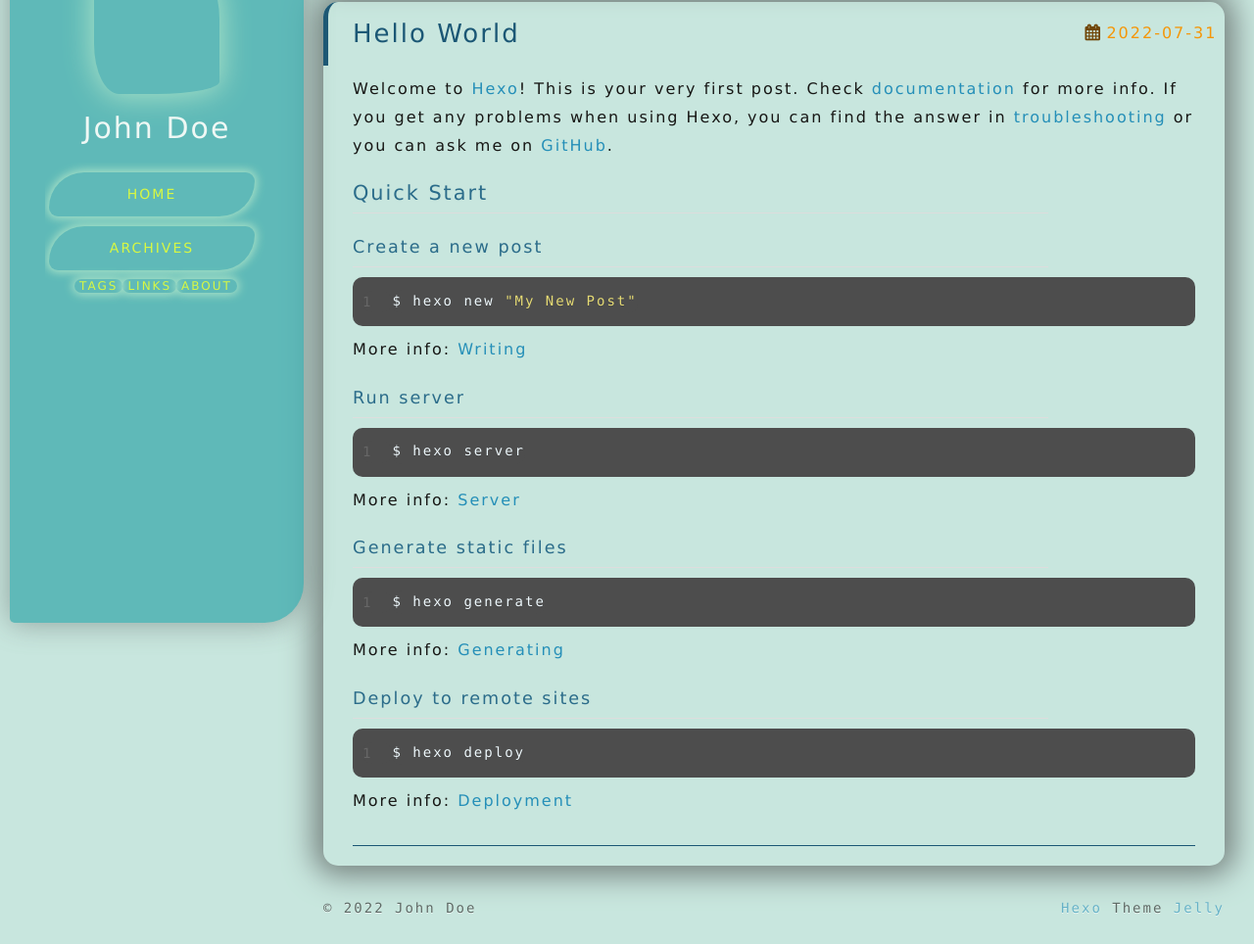
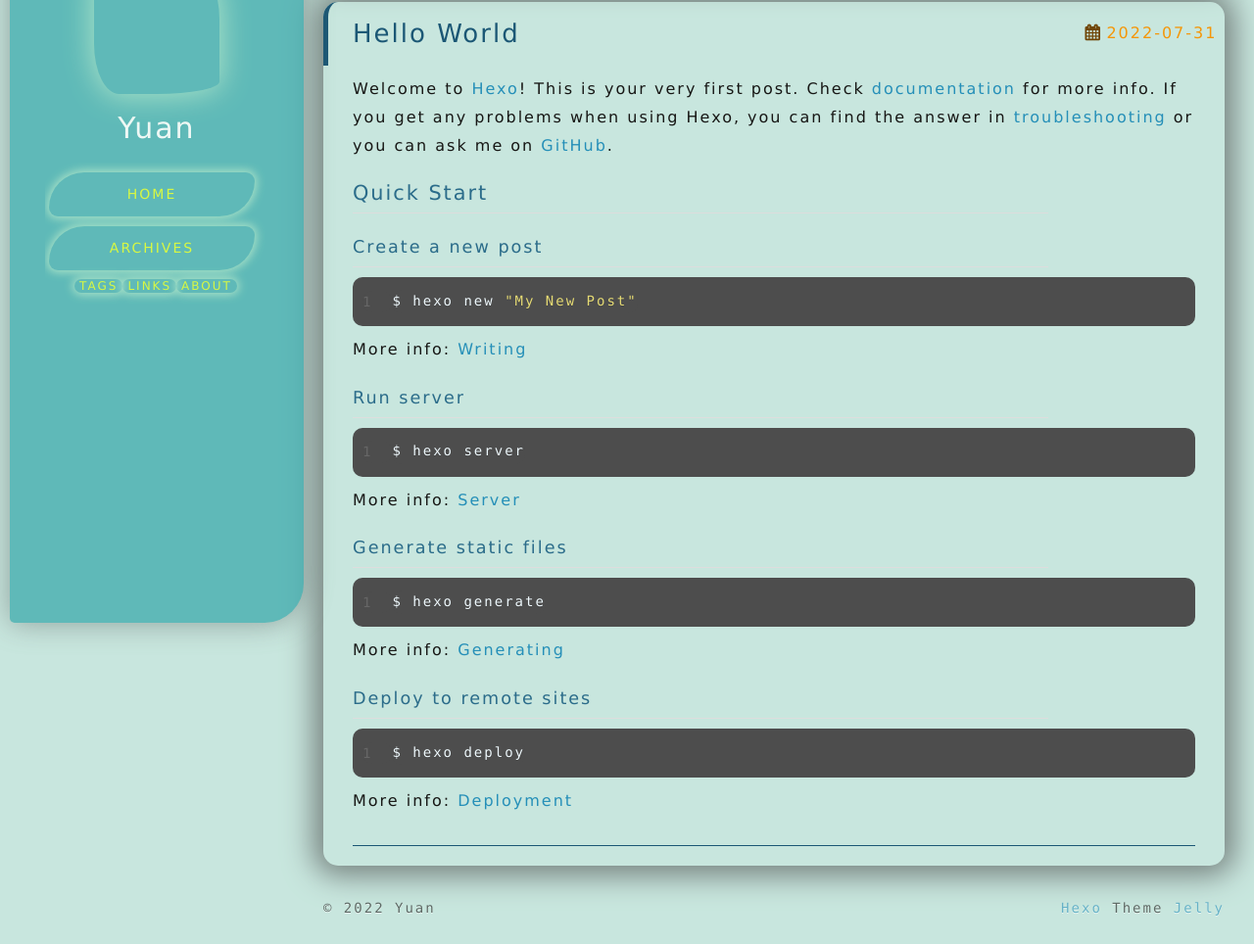
Before and after one commit to wxy1245/wxy1245.github.io, a plain HTML site: page index.html in a window 1280 px wide. Shown: the part 154-1118 px from the top of the page at 98% size. Drawn offline with nearby package versions, Linux system fonts and the light colour scheme; a script that the page names is missing; files whose address does not match are found by name; a web font is replaced by a local one.

Commit message:
Site updated: 2022-08-05 23:34:25

```diff
--- a/index.html
+++ b/index.html
@@ -14,7 +14,7 @@
 <meta property="og:url" content="http://example.com/index.html">
 <meta property="og:site_name" content="wxy1245">
 <meta property="og:locale" content="en_US">
-<meta property="article:author" content="John Doe">
+<meta property="article:author" content="Yuan">
 <meta name="twitter:card" content="summary">
 
     <link rel="alternative" href="/atom.xml" title="wxy1245" type="application/atom+xml">
@@ -51,7 +51,7 @@
 		</a>
 
 		<hgroup>
-			<h1 class="header-author"><a href="/">John Doe</a></h1>
+			<h1 class="header-author"><a href="/">Yuan</a></h1>
 		</hgroup>
 
 
@@ -275,7 +275,7 @@
   <div class="outer">
     <div id="footer-info">
       <div class="footer-left">
-        &copy; 2022 John Doe
+        &copy; 2022 Yuan
       </div>
         <div class="footer-right">
           <a href="http://hexo.io/" target="_blank">Hexo</a>  Theme <a href="https://github.com/preccrep/hexo-theme-jelly" target="_blank">Jelly</a>
```
Also changed, not shown: 2022/07/31/hello-world-1/index.html (+3 -3 lines), 2022/07/31/hello-world/index.html (+3 -3 lines), archives/2022/07/index.html (+3 -3 lines), archives/2022/index.html (+3 -3 lines), archives/index.html (+3 -3 lines).
